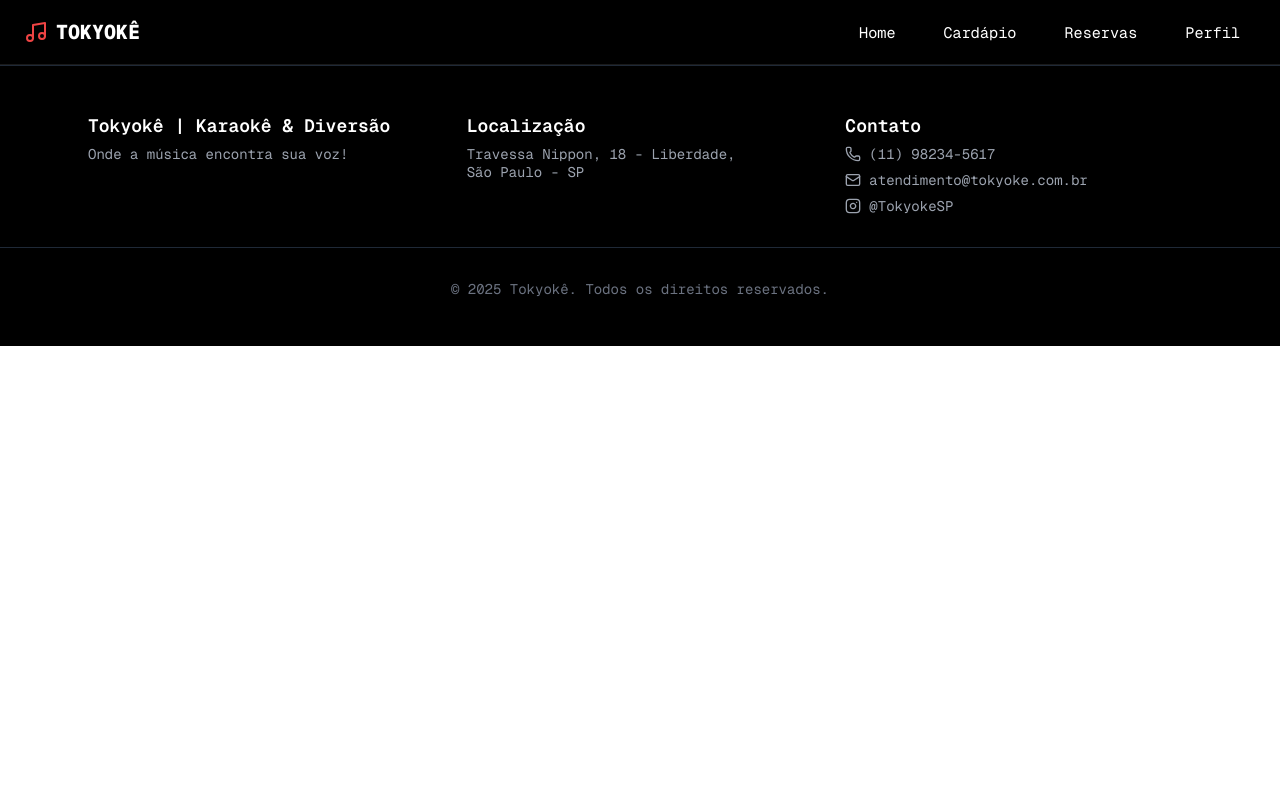
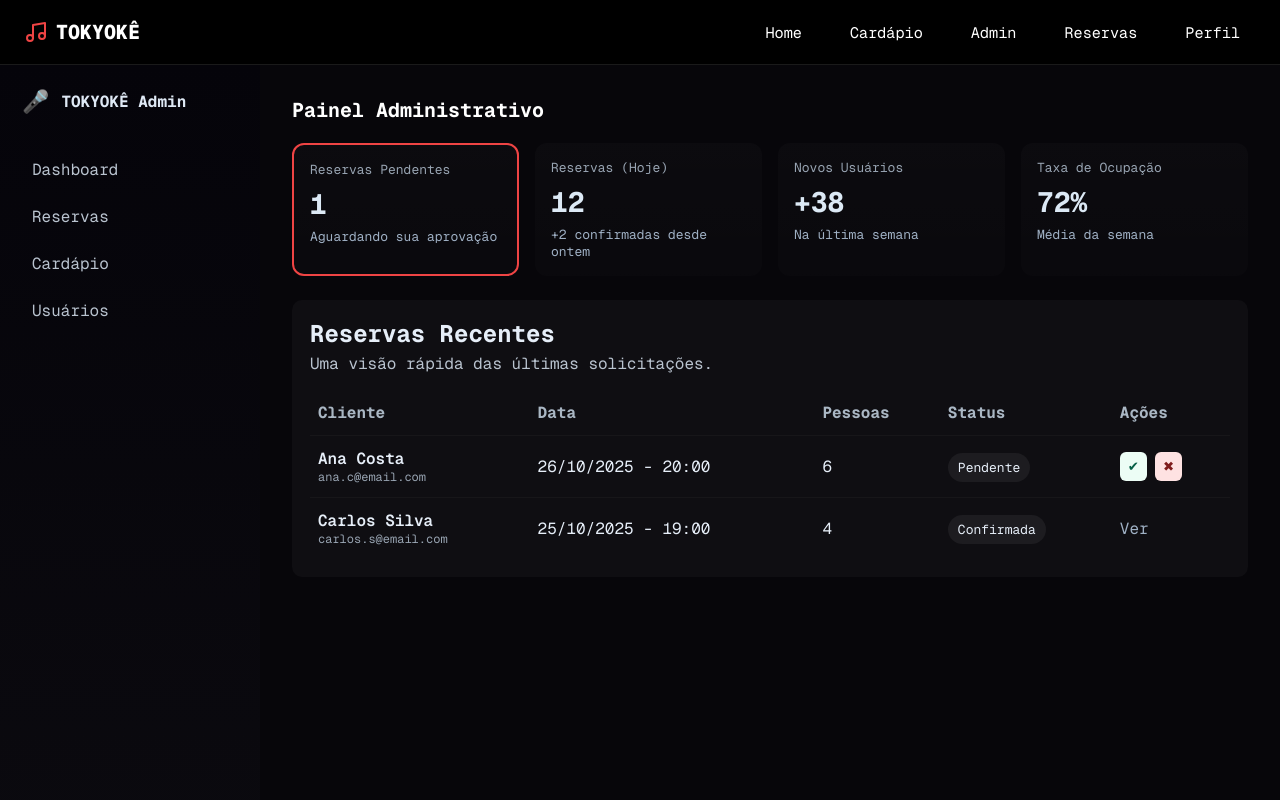
Before and after one commit to Tokyoke/tokyoke-web, a React (Vite) app: page /admin in a window 1280 px wide. Shown: the top 800 px of the page. Built offline with nearby package versions, Linux system fonts and the light colour scheme.

Commit message:
feat(admin): add admin dashboard, sidebar and metrics cards

```diff
--- /dev/null
+++ b/src/components/_global/AdminCard/index.jsx
@@ -0,0 +1,11 @@
+import styles from "./style.module.css";
+
+export default function AdminCard({ title, value, subtitle, highlight }) {
+  return (
+    <div className={`${styles.card} ${highlight ? styles.highlight : ""}`}>
+      <div className={styles.cardTitle}>{title}</div>
+      <div className={styles.cardValue}>{value}</div>
+      {subtitle && <div className={styles.cardSubtitle}>{subtitle}</div>}
+    </div>
+  );
+}
--- /dev/null
+++ b/src/components/_global/AdminCard/style.module.css
@@ -0,0 +1,27 @@
+.card {
+  background: linear-gradient(180deg, rgba(255,255,255,0.02), rgba(255,255,255,0.01));
+  padding: 16px;
+  border-radius: 12px;
+  color: #dce9f5;
+}
+
+.highlight {
+  border: 2px solid #ef4444;
+}
+
+.cardTitle {
+  font-size: 13px;
+  color: #98a4b2;
+}
+
+.cardValue {
+  font-size: 28px;
+  font-weight: 700;
+  margin-top: 8px;
+}
+
+.cardSubtitle {
+  margin-top: 6px;
+  color: #9fb0c4;
+  font-size: 13px;
+}
--- /dev/null
+++ b/src/components/_global/AdminSidebar/index.jsx
@@ -0,0 +1,26 @@
+import { Link } from "react-router-dom";
+import styles from "./style.module.css";
+
+export default function AdminSidebar() {
+  return (
+    <aside className={styles.sidebar}>
+      <div className={styles.brand}>
+        <span className={styles.logo}>🎤</span>
+        <div>
+          <div className={styles.title}>TOKYOKÊ Admin</div>
+        </div>
+      </div>
+
+      <nav className={styles.nav}>
+        <Link to="/admin" className={styles.navLink}>Dashboard</Link>
+        <Link to="#" className={styles.navLink}>Reservas</Link>
+        <Link to="#" className={styles.navLink}>Cardápio</Link>
+        <Link to="#" className={styles.navLink}>Usuários</Link>
+      </nav>
+
+      <div className={styles.footerLink}>
+        <Link to="/">Voltar ao site</Link>
+      </div>
+    </aside>
+  );
+}
--- /dev/null
+++ b/src/components/_global/AdminSidebar/style.module.css
@@ -0,0 +1,51 @@
+.sidebar {
+  width: 260px;
+  background: linear-gradient(180deg,#05040a 0%, #0b0a0f 100%);
+  padding: 22px;
+  color: #dfe9f5;
+  display: flex;
+  flex-direction: column;
+  gap: 18px;
+}
+
+.brand {
+  display: flex;
+  gap: 12px;
+  align-items: center;
+}
+
+.logo {
+  font-size: 22px;
+}
+
+.title {
+  font-weight: 700;
+}
+
+.nav {
+  display: flex;
+  flex-direction: column;
+  gap: 10px;
+  margin-top: 18px;
+}
+
+.navLink {
+  color: #b9c3cf;
+  text-decoration: none;
+  padding: 8px 10px;
+  border-radius: 8px;
+}
+
+.navLink:hover {
+  background: rgba(255,255,255,0.02);
+  color: #fff;
+}
+
+.footerLink {
+  margin-top: auto;
+  background: #fff;
+  color: #0b0b0b;
+  padding: 8px 12px;
+  border-radius: 8px;
+  text-align: center;
+}
--- a/src/components/_global/Header/index.jsx
+++ b/src/components/_global/Header/index.jsx
@@ -18,6 +18,9 @@ export default function Header() {
           <Link to="/cardapio">
             <button className={styles.navButton}>Cardápio</button>
           </Link>
+          <Link to="/admin">
+            <button className={styles.navButton}>Admin</button>
+          </Link>
           <Link to="/reservas">
             <button className={styles.navButton}>Reservas</button>
           </Link>
--- a/src/main.jsx
+++ b/src/main.jsx
@@ -6,6 +6,7 @@ import Header from "./components/_global/Header";
 import Footer from "./components/_global/Footer";
 import HomePage from "./pages/Home";
 import CardapioPage from "./pages/Cardapio";
+import AdminPage from "./pages/Admin";
 
 createRoot(document.getElementById("root")).render(
   <StrictMode>
@@ -14,6 +15,7 @@ createRoot(document.getElementById("root")).render(
       <Routes>
         <Route path="/" element={<HomePage />} />
         <Route path="/cardapio" element={<CardapioPage />} />
+        <Route path="/admin" element={<AdminPage />} />
       </Routes>
       <Footer />
     </BrowserRouter>
--- /dev/null
+++ b/src/pages/Admin/index.jsx
@@ -0,0 +1,101 @@
+import { useState } from "react";
+import AdminSidebar from "../../components/_global/AdminSidebar";
+import AdminCard from "../../components/_global/AdminCard";
+import styles from "./style.module.css";
+
+const initialReservations = [
+  {
+    id: 1,
+    name: "Ana Costa",
+    email: "ana.c@email.com",
+    date: "26/10/2025 - 20:00",
+    people: 6,
+    status: "Pendente",
+  },
+  {
+    id: 2,
+    name: "Carlos Silva",
+    email: "carlos.s@email.com",
+    date: "25/10/2025 - 19:00",
+    people: 4,
+    status: "Confirmada",
+  },
+];
+
+export default function AdminPage() {
+  const [reservations, setReservations] = useState(initialReservations);
+
+  function confirmReservation(id) {
+    setReservations((prev) =>
+      prev.map((r) => (r.id === id ? { ...r, status: "Confirmada" } : r))
+    );
+  }
+
+  function cancelReservation(id) {
+    setReservations((prev) => prev.filter((r) => r.id !== id));
+  }
+
+  const pendingCount = reservations.filter((r) => r.status === "Pendente").length;
+  const todayCount = 12; // placeholder metric
+  const newUsers = 38; // placeholder metric
+  const occupancy = 72; // placeholder metric
+
+  return (
+    <div className={styles.wrapper}>
+      <AdminSidebar />
+
+      <div className={styles.content}>
+        <h1 className={styles.title}>Painel Administrativo</h1>
+
+        <div className={styles.cardsRow}>
+          <AdminCard title="Reservas Pendentes" value={pendingCount} subtitle="Aguardando sua aprovação" highlight />
+          <AdminCard title="Reservas (Hoje)" value={todayCount} subtitle="+2 confirmadas desde ontem" />
+          <AdminCard title="Novos Usuários" value={`+${newUsers}`} subtitle="Na última semana" />
+          <AdminCard title="Taxa de Ocupação" value={`${occupancy}%`} subtitle="Média da semana" />
+        </div>
+
+        <section className={styles.recentSection}>
+          <h2>Reservas Recentes</h2>
+          <p className={styles.small}>Uma visão rápida das últimas solicitações.</p>
+
+          <table className={styles.table}>
+            <thead>
+              <tr>
+                <th>Cliente</th>
+                <th>Data</th>
+                <th>Pessoas</th>
+                <th>Status</th>
+                <th>Ações</th>
+              </tr>
+            </thead>
+            <tbody>
+              {reservations.map((r) => (
+                <tr key={r.id}>
+                  <td>
+                    <div className={styles.clientName}>{r.name}</div>
+                    <div className={styles.clientEmail}>{r.email}</div>
+                  </td>
+                  <td>{r.date}</td>
+                  <td>{r.people}</td>
+                  <td>
+                    <span className={styles.status}>{r.status}</span>
+                  </td>
+                  <td>
+                    {r.status === "Pendente" ? (
+                      <div className={styles.actions}>
+                        <button className={styles.confirm} onClick={() => confirmReservation(r.id)}>✔</button>
+                        <button className={styles.cancel} onClick={() => cancelReservation(r.id)}>✖</button>
+                      </div>
+                    ) : (
+                      <span className={styles.view}>Ver</span>
+                    )}
+                  </td>
+                </tr>
+              ))}
+            </tbody>
+          </table>
+        </section>
+      </div>
+    </div>
+  );
+}
--- /dev/null
+++ b/src/pages/Admin/style.module.css
@@ -0,0 +1,95 @@
+.wrapper {
+  display: flex;
+  min-height: 100vh;
+  background: #07060a; /* dark background */
+  color: #e6eef8;
+}
+
+.content {
+  flex: 1;
+  padding: 32px;
+}
+
+.title {
+  font-size: 20px;
+  margin: 0 0 20px 0;
+  color: #fff;
+}
+
+.cardsRow {
+  display: grid;
+  grid-template-columns: repeat(4, 1fr);
+  gap: 16px;
+  margin-bottom: 24px;
+}
+
+.recentSection {
+  background: rgba(255,255,255,0.03);
+  border-radius: 10px;
+  padding: 18px;
+}
+
+.small {
+  margin-top: 4px;
+  color: #b9c3cf;
+}
+
+.table {
+  width: 100%;
+  margin-top: 16px;
+  border-collapse: collapse;
+}
+
+.table th {
+  text-align: left;
+  padding: 12px 8px;
+  color: #aab7c4;
+}
+
+.table td {
+  padding: 12px 8px;
+  border-top: 1px solid rgba(255,255,255,0.03);
+}
+
+.clientName {
+  font-weight: 600;
+}
+
+.clientEmail {
+  font-size: 12px;
+  color: #98a4b2;
+}
+
+.status {
+  background: rgba(255,255,255,0.06);
+  padding: 6px 10px;
+  border-radius: 999px;
+  font-size: 13px;
+}
+
+.actions {
+  display: flex;
+  gap: 8px;
+}
+
+.confirm {
+  background: #ecfdf5;
+  color: #065f46;
+  border: none;
+  padding: 6px 8px;
+  border-radius: 6px;
+  cursor: pointer;
+}
+
+.cancel {
+  background: #fee2e2;
+  color: #7f1d1d;
+  border: none;
+  padding: 6px 8px;
+  border-radius: 6px;
+  cursor: pointer;
+}
+
+.view {
+  color: #9fb0c4;
+}
```
Also changed, not shown: 1 other file (tests, documents, lock files or other folders).
